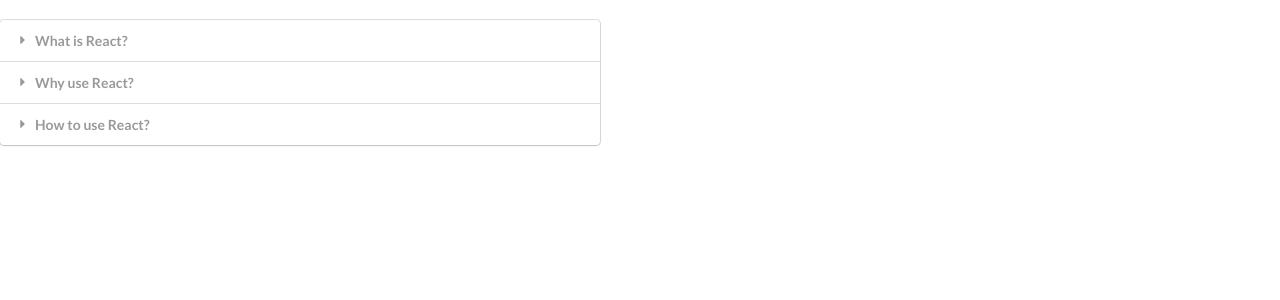
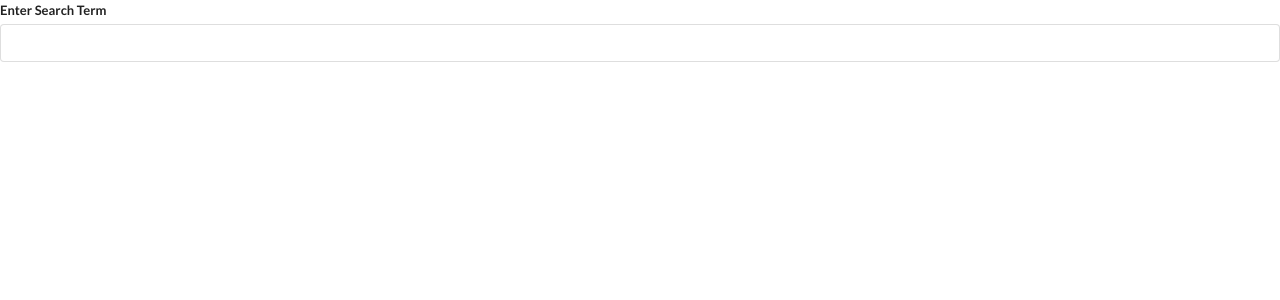
Before and after one commit to ilholbea/reactjs-course, a React (Create React App) app in the folder widgets/: page / in a window 1280 px wide. Shown: the top 300 px of the page. Built offline with nearby package versions, Linux system fonts and the light colour scheme.

Commit message:
search widget

```diff
--- a/widgets/package.json
+++ b/widgets/package.json
@@ -6,6 +6,7 @@
     "@testing-library/jest-dom": "^5.11.9",
     "@testing-library/react": "^11.2.5",
     "@testing-library/user-event": "^12.8.1",
+    "axios": "^0.21.1",
     "react": "^17.0.1",
     "react-dom": "^17.0.1",
     "react-scripts": "4.0.3",
--- a/widgets/src/App.js
+++ b/widgets/src/App.js
@@ -1,26 +1,25 @@
 import React from 'react';
-import Accordion from './components/Accordion';
+import Search from './components/Search';
 
-const items = [
-  {
-    title: 'What is React?',
-    content: 'Frontend javascript framework',
-  },
-  {
-    title: 'Why use React?',
-    content: 'Great success!',
-  },
-  {
-    title: 'How to use React?',
-    content: 'Drugs',
-  },
-];
+// const items = [
+//   {
+//     title: 'What is React?',
+//     content: 'Frontend javascript framework',
+//   },
+//   {
+//     title: 'Why use React?',
+//     content: 'Great success!',
+//   },
+//   {
+//     title: 'How to use React?',
+//     content: 'Drugs',
+//   },
+// ];
 
 const App = () => {
   return (
     <div>
-      <br />
-      <Accordion items={items} />
+      <Search />
     </div>
   );
 };
--- /dev/null
+++ b/widgets/src/components/Search.js
@@ -0,0 +1,73 @@
+import React, { useState, useEffect } from 'react';
+import axios from 'axios';
+
+const Search = () => {
+  const [term, setTerm] = useState('');
+  const [results, setResults] = useState([]);
+
+  useEffect(() => {
+    const search = async () => {
+      const { data } = await axios.get('https://en.wikipedia.org/w/api.php', {
+        params: {
+          action: 'query',
+          list: 'search',
+          origin: '*',
+          format: 'json',
+          srsearch: term,
+        },
+      });
+      setResults(data.query.search);
+    };
+
+    if (term !== '') {
+      const timeoutId = setTimeout(() => {
+        search();
+      }, 500);
+      return () => {
+        clearTimeout(timeoutId);
+      };
+    } else {
+      setResults([]);
+    }
+  }, [term]);
+
+  const renderedResults = results.map((result) => {
+    return (
+      <div className="item" key={result.pageid}>
+        <div className="right floated content">
+          <a
+            target="_blank"
+            rel="noreferrer"
+            href={`https://en.wikipedia.org?curid=${result.pageid}`}
+            className="ui button"
+          >
+            Go
+          </a>
+        </div>
+        <div className="content">
+          <div className="header">{result.title}</div>
+          <span dangerouslySetInnerHTML={{ __html: result.snippet }} />
+        </div>
+      </div>
+    );
+  });
+
+  return (
+    <div>
+      <div className="ui form">
+        <div className="field">
+          <label>Enter Search Term</label>
+          <input
+            value={term}
+            onChange={(e) => setTerm(e.target.value)}
+            className="input"
+            type="text"
+          />
+        </div>
+      </div>
+      <div className="ui celled list">{renderedResults}</div>
+    </div>
+  );
+};
+
+export default Search;
```
Also changed, not shown: 1 other file (tests, documents, lock files or other folders).
